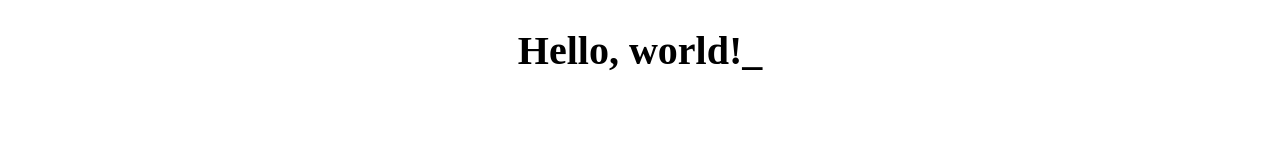
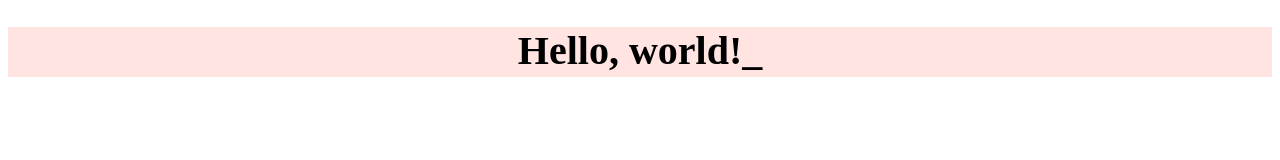
Before and after one commit to cubbiu/cubbiu.github.io, a plain HTML site: page index.html in a window 1280 px wide. Drawn offline with Linux system fonts and the light colour scheme.

Commit message:
Update index.html

```diff
--- a/index.html
+++ b/index.html
@@ -11,7 +11,7 @@
       }
       .header {
         height: 50px;
-        background-color: rose;
+        background-color: mistyrose;
       }
     </style>
   </head>
```
